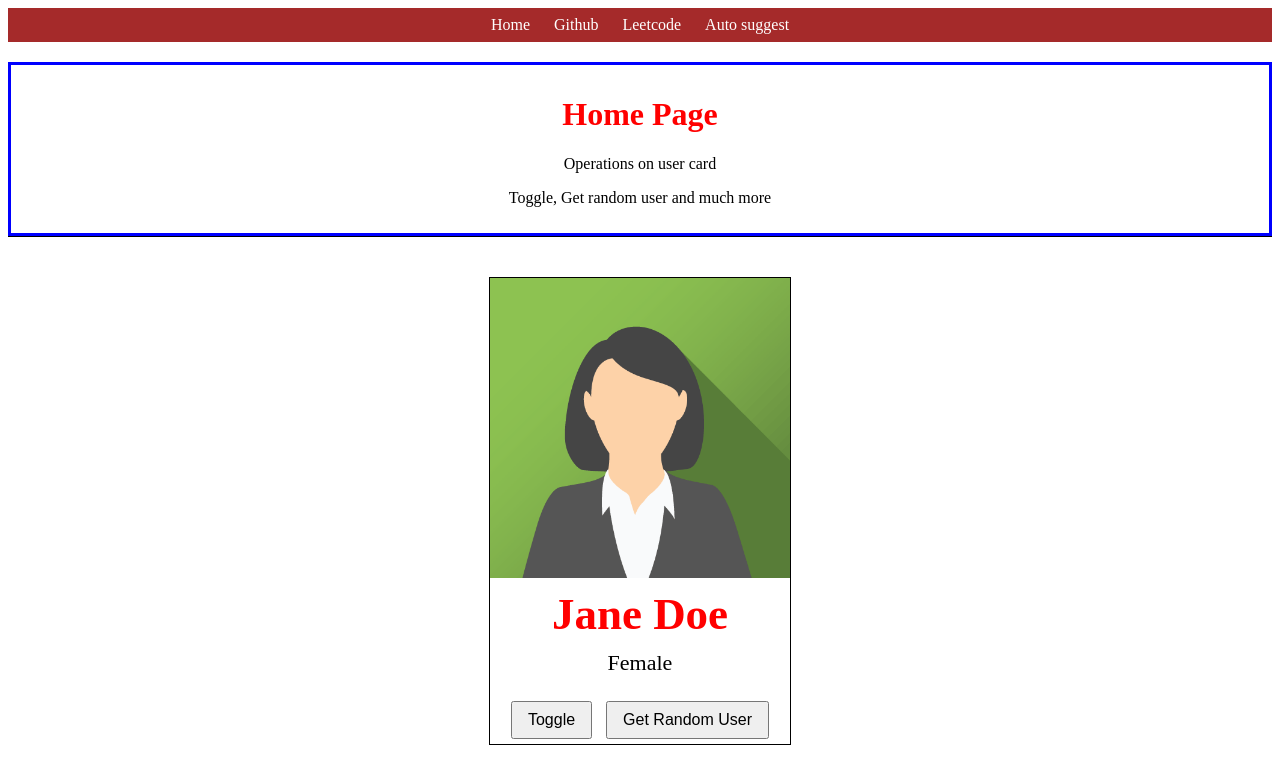
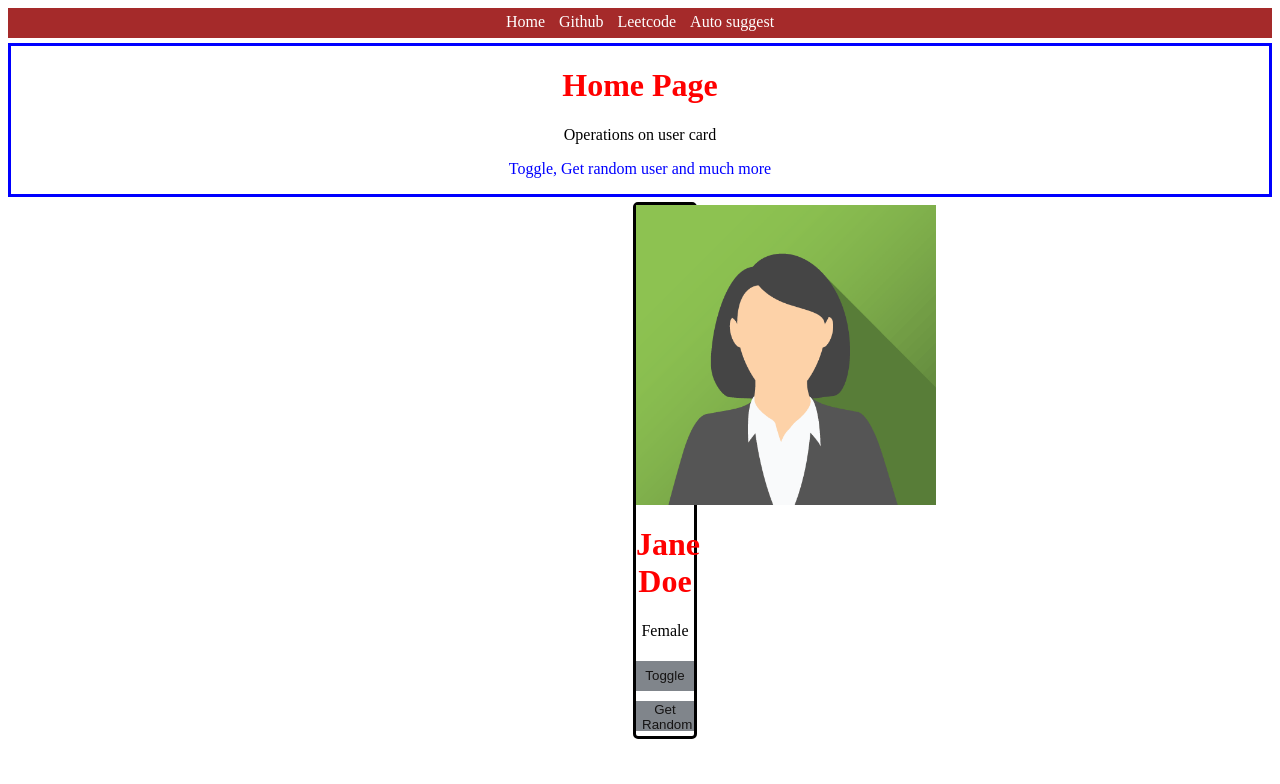
Before and after one commit to harshitha888923/autosuggest, a website: page frontend/index.html in a window 1280 px wide. Drawn offline with Linux system fonts and the light colour scheme.

Commit message:
index.css

```diff
--- a/frontend/index.css
+++ b/frontend/index.css
@@ -1,78 +1,73 @@
-/* Heading */
 h1 {
   color: red;
 }
 
-/* Home Intro */
-#home-intro {
+/* property : value */
+
+
+#home-intro{
   text-align: center;
   border: 3px solid blue;
-    padding: 10px;
+
 }
 
-#home-intro:hover {
+#home-intro:hover{
   background-color: burlywood;
 }
 
-/* Navigation */
-#nav {
+#p2{
+  color: blue;
+}
+
+#nav{
   text-align: center;
   background-color: brown;
-    padding: 8px;
-    margin-bottom: 20px;
+  height: 25px;
+  padding-top: 5px;
+  margin-bottom: 5px;
 }
 
-#nav a {
+#nav a{
+  margin: 0px 5px;
   text-decoration: none;
   color: white;
-    margin: 0 10px;
 }
 
-/* User Card */
-#card {
-    width: 300px;
-    margin: 20px auto;
-    border: 1px solid black;
-    text-align: center;
-    background-color: white;
+#card{
+  align-items: center;
+  margin-top: 5px;
+  margin-left: 625px;
+  margin-right: 575px;
+  border: 3px solid black;
+  border-radius: 5px;
+  height: 100%;
 }
 
-/* Image Section */
-#card-img {
+#card-img{
   width: 300px;
+  height: 300px;
+  align-items: center;
+  margin: 0px auto;
 }
 
-#card-img img {
+img{
   width: 300px;
   height: 300px;
-    display: block;
 }
 
-/* Details Section */
-#action {
-    border-top: 1px solid black;
-    padding: 20px;
+#action{
+  text-align: center;
+  width: 100%;
+  height:100%;
+  margin:0;
 }
-
-#action h1 {
-    color: red;
-    font-size: 45px;
-    margin: 10px 0;
+#action button{
+  margin: 5px 0;
+  height: 30px;
+  width:100%;
+  overflow: hidden;
+  border: none;
+  /* border-radius: 5px; */
+  background-color: rgb(128, 133, 139);
+  color: rgb(21, 20, 20);
 }
-
-#action p {
-    font-size: 22px;
-    margin: 10px 0 20px;
-}
-
-/* Buttons */
-#action button {
-    padding: 8px 15px;
-    margin: 5px;
-    font-size: 16px;
-    cursor: pointer;
-}
-
-#action button:hover {
-    background-color: lightgray;
-}
```
Lines whose indentation alone changed are shown as unchanged.
